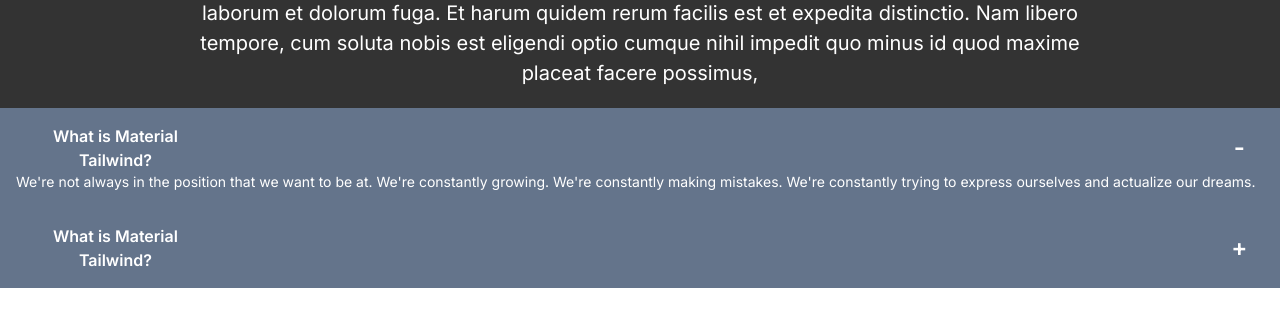
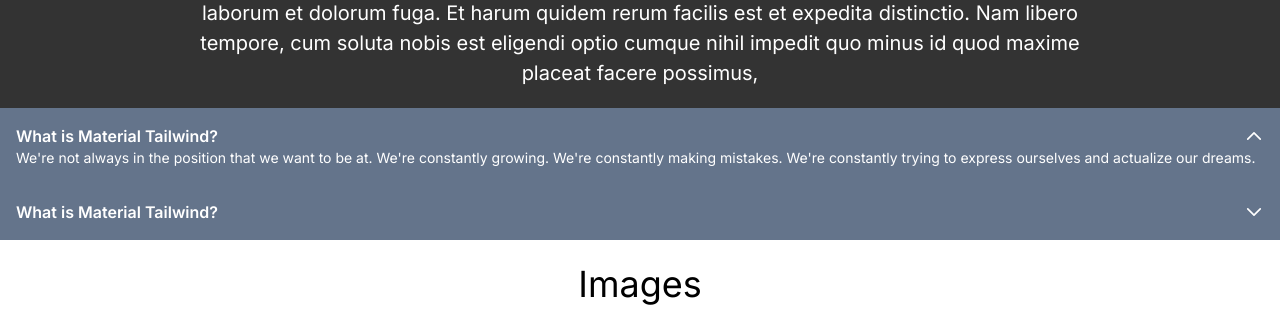
Before and after one commit to Georgeshayek/building-page, a Next.js app: page /contact in a window 1280 px wide. Shown: the part 980-1296 px from the top of the page. Built offline with nearby package versions, Linux system fonts and the light colour scheme.

Commit message:
added  icon accordion in the contact page

```diff
--- a/src/components/accordion.js
+++ b/src/components/accordion.js
@@ -4,7 +4,20 @@
   AccordionHeader,
   AccordionBody,
 } from "@material-tailwind/react";
-
+function Icon({ id, open }) {
+    return (
+      <svg
+        xmlns="http://www.w3.org/2000/svg"
+        fill="none"
+        viewBox="0 0 24 24"
+        strokeWidth={2}
+        stroke="currentColor"
+        className={`${id === open ? "rotate-180" : ""} h-5 w-5 transition-transform`}
+      >
+        <path strokeLinecap="round" strokeLinejoin="round" d="M19.5 8.25l-7.5 7.5-7.5-7.5" />
+      </svg>
+    );
+  }
 export function DefAccordion() {
   const [open, setOpen] = React.useState(1);
 
@@ -12,16 +25,16 @@
 
   return (
     <>
-      <Accordion open={open === 1} className="p-4 bg-slate-500 text-white">
-        <AccordionHeader className="flex justify-between" onClick={() => handleOpen(1)}><p>What is Material Tailwind?</p><p></p><button className=" ml-[1000px] max-lg:ml-[190px] text-[1.5rem] w-[50px]  " onClick={() => handleOpen(1)}>{open===1&&<p>-</p>}{open!==1&&<p>+</p>}</button></AccordionHeader>
+      <Accordion open={open === 1} className="p-4 bg-slate-500 text-white" icon={<Icon id={1} open={open} />}>
+        <AccordionHeader className="flex justify-between" onClick={() => handleOpen(1)}>What is Material Tailwind?</AccordionHeader>
         <AccordionBody className={`${open === 1 ? "" : "text-transparent"}`}>
           We&apos;re not always in the position that we want to be at. We&apos;re constantly
           growing. We&apos;re constantly making mistakes. We&apos;re constantly trying to express
           ourselves and actualize our dreams.
         </AccordionBody>
       </Accordion>
-      <Accordion open={open === 2} className="p-4 bg-slate-500 text-white">
-        <AccordionHeader className="flex justify-between" onClick={() => handleOpen(2)}><p>What is Material Tailwind?</p><p></p><button className=" ml-[1000px] max-lg:ml-[190px] text-[1.5rem] w-[50px]  " onClick={() => handleOpen(2)}>{open===2&&<p>-</p>}{open!==2&&<p>+</p>}</button></AccordionHeader>
+      <Accordion open={open === 2} className="p-4 bg-slate-500 text-white" icon={<Icon id={2} open={open} />}>
+        <AccordionHeader className="flex justify-between" onClick={() => handleOpen(2)}>What is Material Tailwind?</AccordionHeader>
         <AccordionBody className={`${open === 2 ? "" : "text-transparent"}`}>
           We&apos;re not always in the position that we want to be at. We&apos;re constantly
           growing. We&apos;re constantly making mistakes. We&apos;re constantly trying to express
```
